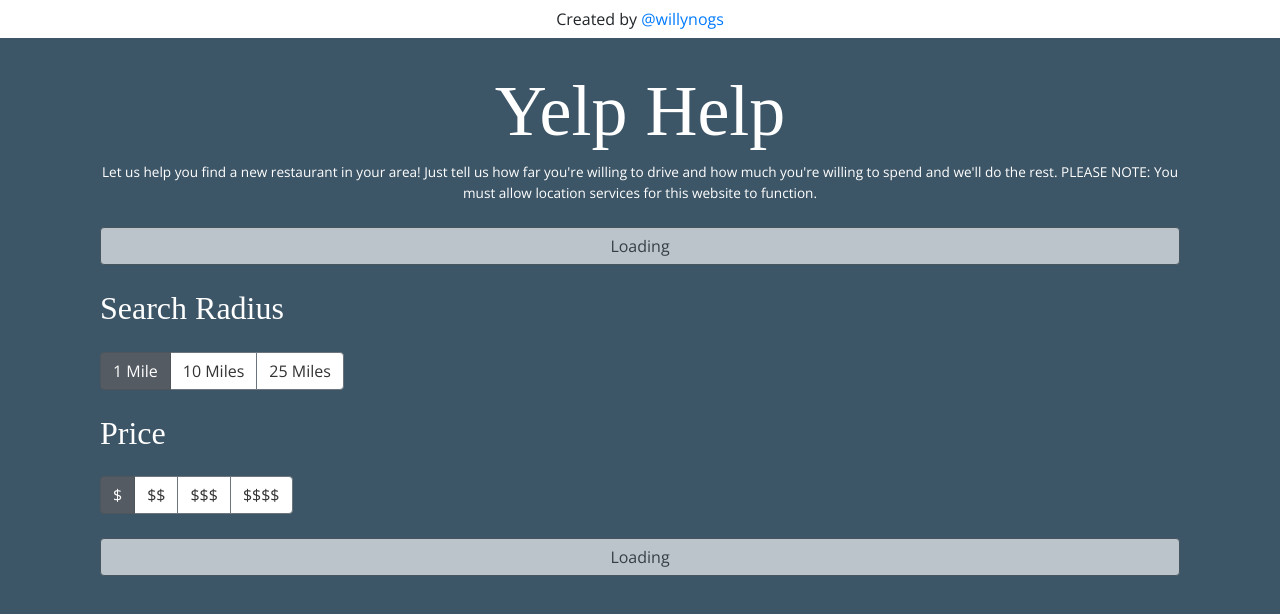
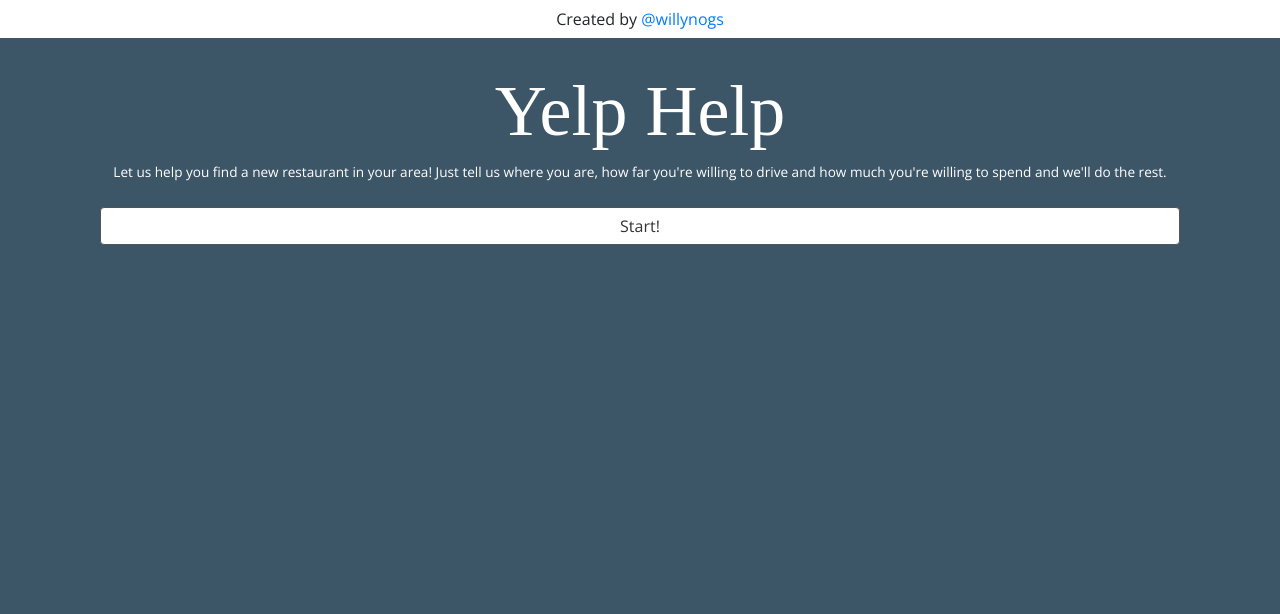
Before and after one commit to willynogs/yelp-help, a React (Create React App) app in the folder yelp-help/: page / in a window 1280 px wide. Shown: the top 614 px of the page. Built offline with nearby package versions, Linux system fonts and the light colour scheme; no server answers; a web font is replaced by a local one.

Commit message:
Pare down Home, add 404

```diff
--- a/yelp-help/src/App.js
+++ b/yelp-help/src/App.js
@@ -1,7 +1,8 @@
 import React, { Component } from 'react';
-import { BrowserRouter as Router, Route } from 'react-router-dom';
+import { BrowserRouter as Router, Route, Switch } from 'react-router-dom';
 import Home from './components/Home';
 import Results from './components/Results';
+import NotFound from './components/NotFound';
 import './App.css';
 
 class App extends Component {
@@ -18,8 +19,12 @@
           <div id='banner'>
             <span>Created by <a href='https://willynogs.com' rel="noopener noreferrer" target='_blank'>@willynogs</a></span>
           </div>
-          <Route exact path='/' component={Home} />
-          <Route path='/result/:id' component={Results} />
+
+          <Switch>
+            <Route exact path='/' component={Home} />
+            <Route path='/result/:id' component={Results} />
+            <Route component={NotFound} />
+          </Switch>
         </div>
       </Router>
     );
--- a/yelp-help/src/components/Home.js
+++ b/yelp-help/src/components/Home.js
@@ -6,8 +6,6 @@
   constructor(props) {
     super(props);
 
-    this._random = this._random.bind(this);
-
     this.state = {
       step: 0,
       latitude: null,
@@ -15,39 +13,13 @@
       radius: 1610,
       price: 1,
       rating: 1,
-      loading: true,
       access: true
     };
   }
 
-  componentWillMount() {
-    navigator.geolocation.getCurrentPosition(pos => {
-      const { latitude, longitude } = pos.coords;
-      this.setState({ latitude, longitude, loading: false });
-    }, e => {
-      if(e.code == 1) {
-        this.setState({ access: false, loading: false });
-      }
-    });
-  }
-
   _nextStep() {
-    let { step } = this.state;
-    step += 1;
-    this.setState({ step });
-  }
-
-  _random() {
-    const { latitude, longitude, radius, price, rating, loading } = this.state;
     const { history } = this.props;
-    if(latitude && longitude && !loading) {
-      yelp.random(latitude, longitude, radius, price, rating)
-      .then(response => {
-        const { id } = response.body.businesses[0];
-        history.push(`/result/${id}`);
-      })
-      .catch(e => console.log('Error.'))
-    }
+    history.push(`/location`);
   }
 
   render() {
@@ -57,49 +29,10 @@
 
         <div className='col-md-12'>
           <p id='main-blurb' className='text-center'>
-            {"Let us help you find a new restaurant in your area! Just tell us how far you're willing to drive and how much you're willing to spend and we'll do the rest. PLEASE NOTE: You must allow location services for this website to function."}
+            {"Let us help you find a new restaurant in your area! Just tell us where you are, how far you're willing to drive and how much you're willing to spend and we'll do the rest."}
           </p>
-          <button type='button' id='submit-button' className={`btn btn-block btn-primary ${this.state.loading ? 'disabled' : ''}`} onClick={() => this._nextStep()}>
-            {this.state.loading ? 'Loading' : 'Begin'}
-          </button>
-        </div>
-
-        <div className='col-md-12'>
-          <h2 className='body-title'>Search Radius</h2>
-          <div className="btn-group" role="group" aria-label="Basic example">
-            <button type="button" onClick={() => this.setState({ radius: 1610 })} className={`btn btn-secondary ${this.state.radius === 1610 ? 'active' : null}`}>
-              1 Mile
-            </button>
-            <button type="button" onClick={() => this.setState({ radius: 16100 })} className={`btn btn-secondary ${this.state.radius === 16100 ? 'active' : null}`}>
-              10 Miles
-            </button>
-            <button type="button" onClick={() => this.setState({ radius: 40000 })} className={`btn btn-secondary ${this.state.radius === 40000 ? 'active' : null}`}>
-              25 Miles
-            </button>
-          </div>
-        </div>
-
-        <div className='col-md-12'>
-          <h2 className='body-title'>Price</h2>
-          <div className="btn-group" role="group" aria-label="Basic example">
-            <button type="button" onClick={() => this.setState({ price: 1 })} className={`btn btn-secondary ${this.state.price === 1 ? 'active' : null}`}>
-              $
-            </button>
-            <button type="button" onClick={() => this.setState({ price: 2 })} className={`btn btn-secondary ${this.state.price === 2 ? 'active' : null}`}>
-              $$
-            </button>
-            <button type="button" onClick={() => this.setState({ price: 3 })} className={`btn btn-secondary ${this.state.price === 3 ? 'active' : null}`}>
-              $$$
-            </button>
-            <button type="button" onClick={() => this.setState({ price: 4 })} className={`btn btn-secondary ${this.state.price === 4 ? 'active' : null}`}>
-              $$$$
-            </button>
-          </div>
-        </div>
-
-        <div className='col-md-12'>
-          <button type='button' id='submit-button' className={`btn btn-block btn-primary ${this.state.loading ? 'disabled' : ''}`} onClick={() => this._random()}>
-            {this.state.loading ? 'Loading' : 'Find a Restaurant!'}
+          <button type='button' id='submit-button' className={`btn btn-block btn-primary`} onClick={() => this._nextStep()}>
+            Start!
           </button>
         </div>
       </div>
--- /dev/null
+++ b/yelp-help/src/components/NotFound.js
@@ -0,0 +1,33 @@
+import React, { Component } from 'react';
+
+class NotFound extends Component {
+  constructor(props) {
+    super(props);
+
+    this.state = {};
+  }
+
+  _goHome() {
+    const { history } = this.props;
+    history.push(`/`);
+  }
+
+  render() {
+    return (
+      <div className="container">
+        <h1 id='main-title' className='display-3 text-center'>Oops!</h1>
+
+        <div className='col-md-12'>
+          <p id='main-blurb' className='text-center'>
+            {"Looks like this page doesn't exist! Sorry about that."}
+          </p>
+          <button type='button' id='submit-button' className={`btn btn-block btn-primary`} onClick={() => this._goHome()}>
+            Go Home
+          </button>
+        </div>
+      </div>
+    );
+  }
+}
+
+export default NotFound;
```
Also changed, not shown: yelp-help/src/components/Home_COPY.js (added, +110 -0 lines), 1 other file (tests, documents, lock files or other folders).
